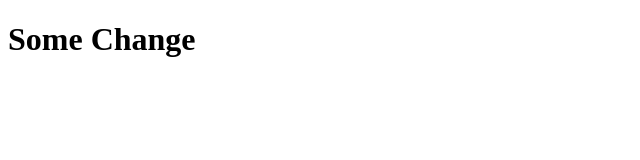
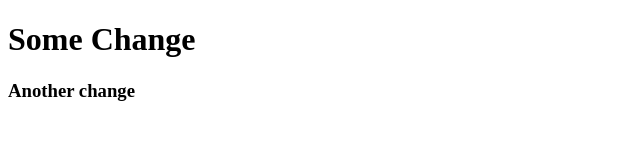
Before and after one commit to KeenWarrior/skillslash-demo-git, a plain HTML site: page index.html in a window 1280 px wide. Shown: the whole page, without its empty margins (0-640 px from the left). Drawn offline with Linux system fonts and the light colour scheme.

Commit message:
Third change

```diff
--- a/index.html
+++ b/index.html
@@ -7,5 +7,6 @@
 </head>
 <body>
     <h1>Some Change</h1>
+    <h3>Another change</h3>
 </body>
 </html>
```
